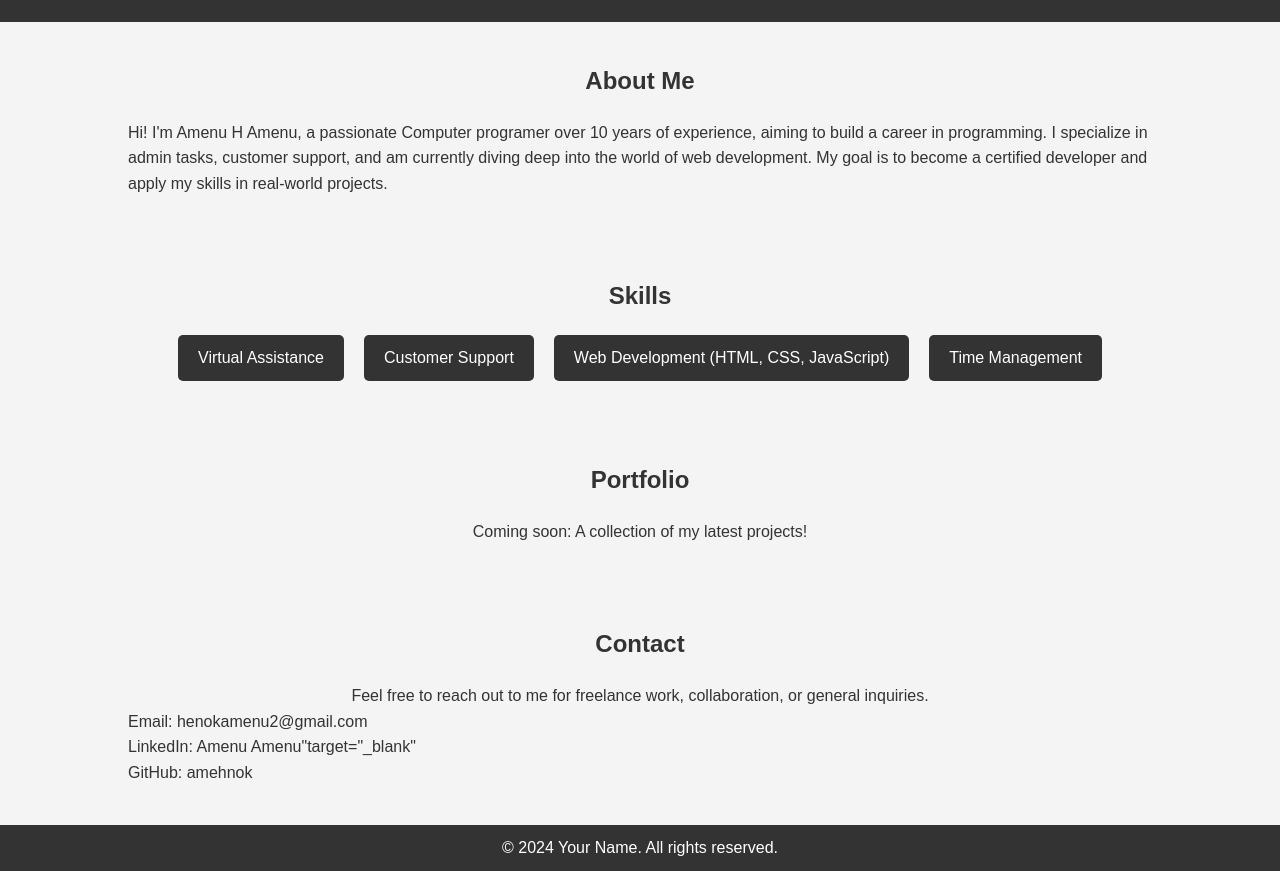
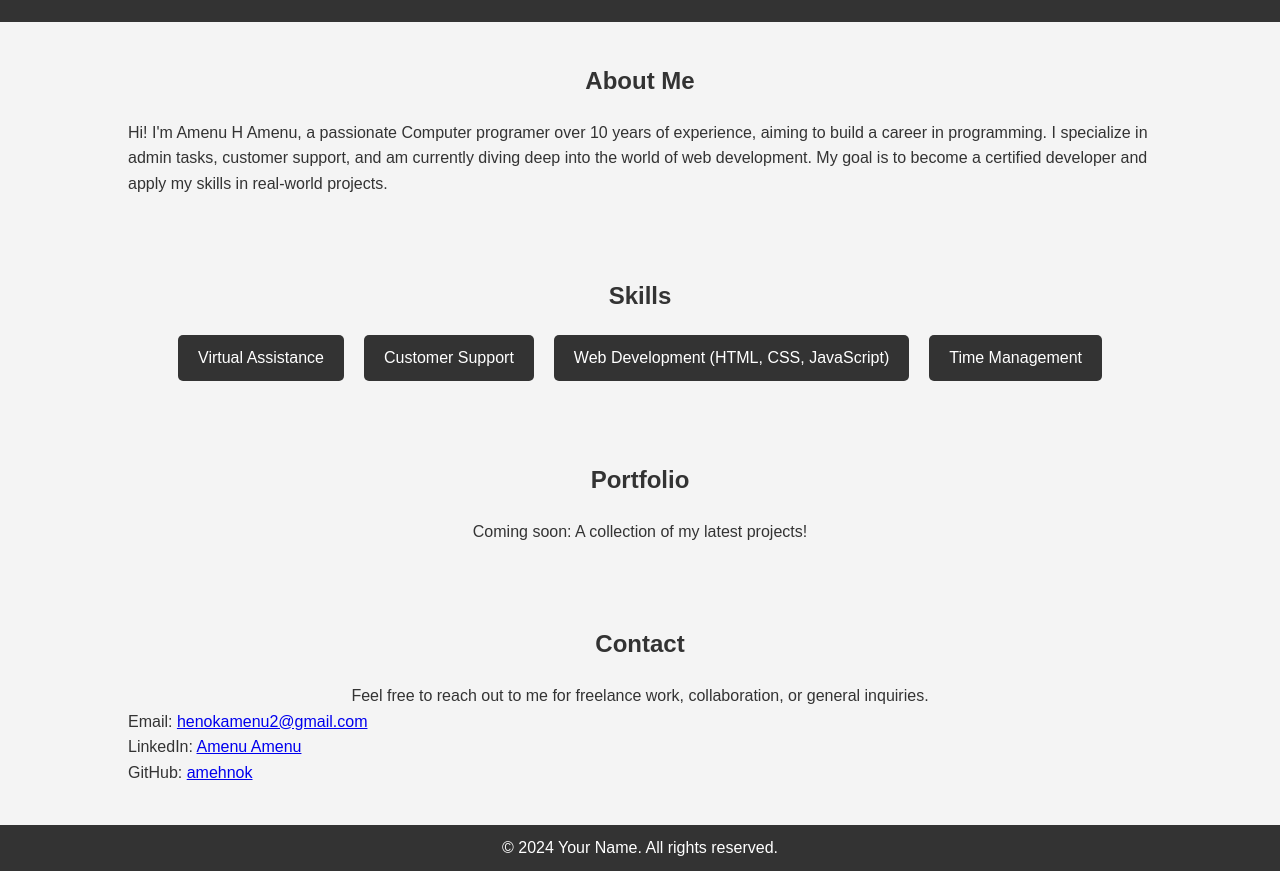
Before and after one commit to amehenok/my-portfolio, a plain HTML site: page index.html in a window 1280 px wide. Shown: the part 136-1007 px from the top of the page. Drawn offline with Linux system fonts and the light colour scheme.

Commit message:
Update index.html

```diff
--- a/index.html
+++ b/index.html
@@ -54,9 +54,9 @@
             <h2>Contact</h2>
             <p>Feel free to reach out to me for freelance work, collaboration, or general inquiries.</p>
             <ul>
-                <li>Email: <a "href=mailto:henokamenu2@gmail.com"target="_blank">henokamenu2@gmail.com</a></li>
-                <li>LinkedIn: <a "https://www.linkedin.com/in/amenu-amenu/>Amenu Amenu"target="_blank"</a></li>
-                <li>GitHub: <a "href="https://github.com/amehenok" target="_blank">amehnok</a></li>
+                <li>Email: <a href="mailto:henokamenu2@gmail.com"target="_blank">henokamenu2@gmail.com</a></li>
+                <li>LinkedIn: <a href="https://www.linkedin.com/in/amenu-amenu/""target="_blank">Amenu Amenu</a></li>
+                <li>GitHub: <a href="https://github.com/amehenok" target="_blank">amehnok</a></li>
             </ul>
         </div>
     </section>
```
